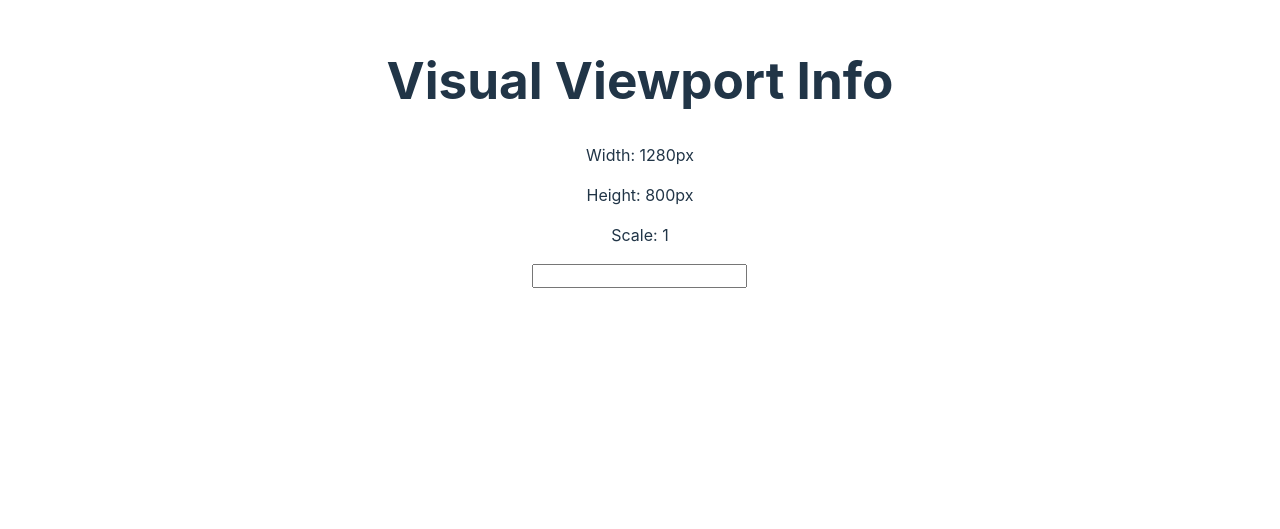
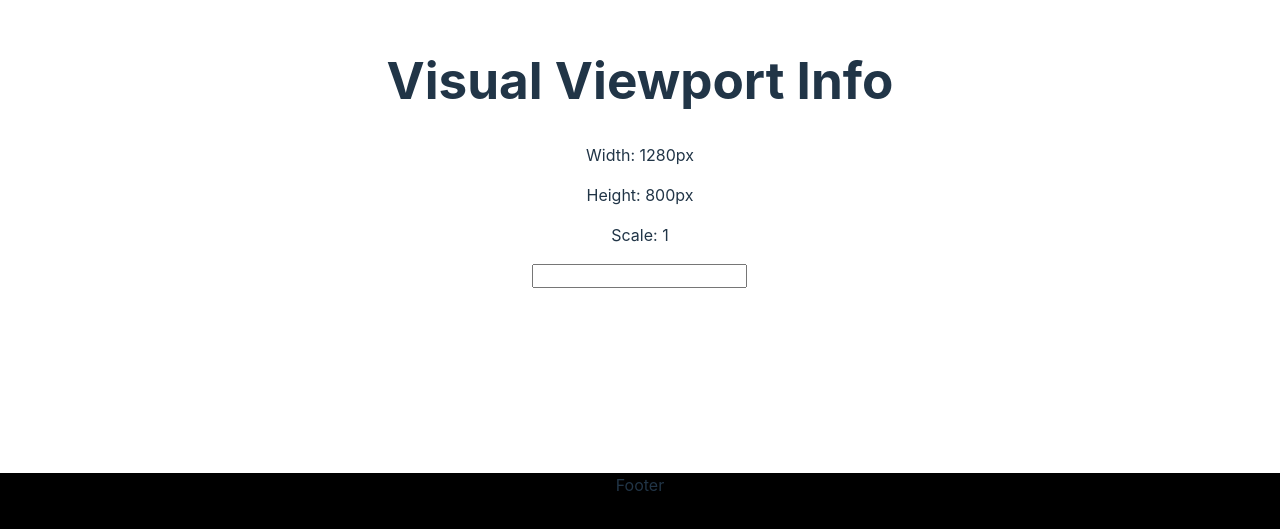
Before and after one commit to oligeon-dev/vv, a React (Vite) app: page / in a window 1280 px wide. Shown: the part 247-776 px from the top of the page. Built offline with nearby package versions, Linux system fonts and the light colour scheme.

Commit message:
add footer

```diff
--- a/src/App.css
+++ b/src/App.css
@@ -44,3 +44,13 @@
 .input {
   touch-action: manipulation;
 }
+
+.footer {
+  height: 5rem;
+  /* width: 100%; */
+  position: fixed;
+  bottom: 0;
+  left: 0;
+  right: 0;
+  background-color: black;
+}
--- a/src/App.tsx
+++ b/src/App.tsx
@@ -58,6 +58,7 @@ function App() {
         onTouchStart={handleTouchStart}
         style={{ fontSize: "1rem" }}
       />
+      <div className="footer">Footer</div>
     </div>
   );
 }
```
